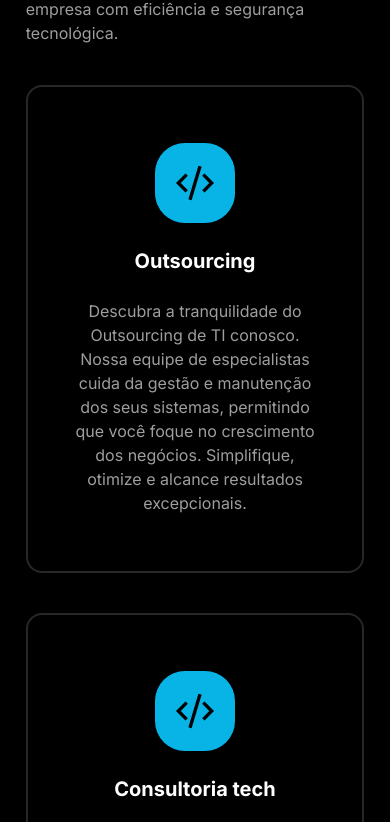
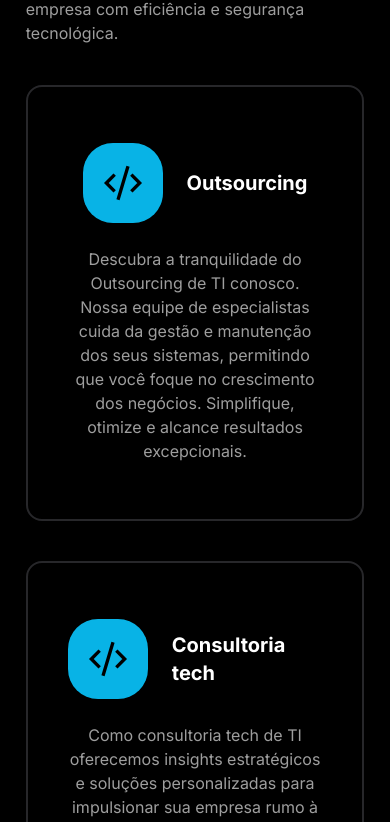
Before and after one commit to RodrigoNeoEx/prorise, a Next.js app: page / in a window 390 px wide. Shown: the part 1071-1893 px from the top of the page. Built offline with nearby package versions, Linux system fonts and the light colour scheme.

Commit message:
fix: card structure and responsiveness of the Services section

```diff
--- a/src/components/sections/ServicesSection.tsx
+++ b/src/components/sections/ServicesSection.tsx
@@ -74,14 +74,14 @@ export const ServicesSection = () => {
 
 	return (
 		<section id="services">
-			<ContentContainer className="py-16">
+			<ContentContainer className="my-16">
 				<SectionHeader
 					title="Serviços Oferecidos"
 					description="Nosso time oferece as mais recentes e inovadoras soluções para impulsionar sua empresa com eficiência e segurança tecnológica."
 				/>
 				<motion.div ref={servicesContainerRef}>
 					<motion.div
-						className="mt-10 grid w-fit gap-10 text-center md:grid-cols-2 md:gap-20 xl:grid-cols-3 xl:gap-10 2xl:gap-[8rem]"
+						className="mt-10 grid w-fit gap-10 text-center md:grid-cols-2 md:gap-20 xl:grid-cols-3 xl:gap-10"
 						variants={containerAnimation}
 						initial="hidden"
 						animate={controls}
@@ -94,11 +94,12 @@ export const ServicesSection = () => {
 									variants={itemAnimation}
 									whileHover={{ scale: 1.03 }}
 								>
-									<div className="flex h-20 w-20 items-center justify-center rounded-[30px] bg-primary">
-										{icon}
+									<div className="flex items-center gap-6">
+										<div className="flex h-20 w-20 items-center justify-center rounded-[30px] bg-primary">
+											{icon}
+										</div>
+										<h4 className="max-w-full flex-1 text-start text-xl font-bold">{title}</h4>
 									</div>
-
-									<h4 className="text-xl font-bold">{title}</h4>
 
 									<p className="text-custom-gray-500">{description}</p>
 								</motion.div>
```
